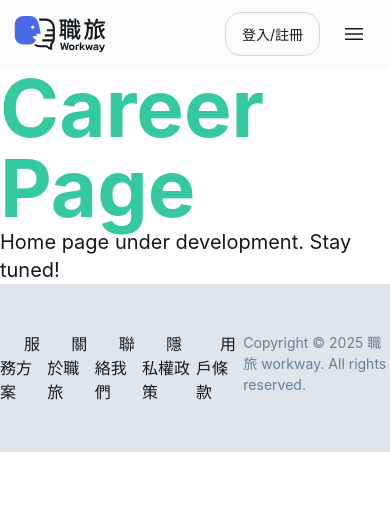
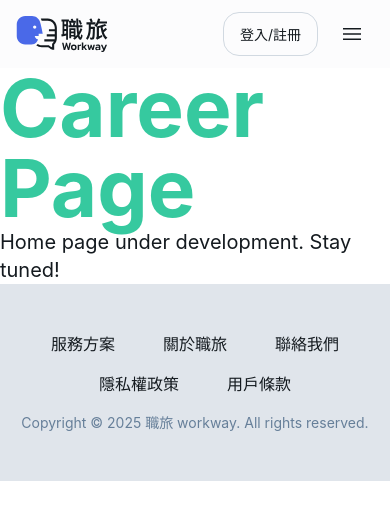
Before and after one commit to JeromeLin222/workway, a React (Vite) app: page /member/career in a window 390 px wide. Shown: the top 520 px of the page. Built offline with nearby package versions, Linux system fonts and the light colour scheme.

Commit message:
fix: update layout styles in Header and Footer components for improved responsiveness
- Adjust padding using clamp for better adaptability across screen sizes
- Modify Footer layout to support flexbox alignment and wrapping of items

```diff
--- a/src/components/common/Footer.jsx
+++ b/src/components/common/Footer.jsx
@@ -3,8 +3,8 @@ export function FooterComponent() {
 	return(
 		<>
 		<div className="bg-natural-90">
-			<div className="max-w-7xl mx-auto py-12 md:px-18 flex justify-between">
-				<ul className="flex">
+			<div className="max-w-7xl mx-auto py-12 px-[clamp(1rem,4vw,4.5rem)] flex flex-col lg:flex-row items-center lg:justify-between">
+				<ul className="flex flex-wrap justify-center gap-y-4 mb-4 lg:mb-0">
 					<li>
 						<NavLink to={"/services"} >
 							<span className="py-2 px-6">服務方案</span>
--- a/src/components/common/Header.jsx
+++ b/src/components/common/Header.jsx
@@ -23,7 +23,7 @@ export function HeaderComponent() {
 
 	return(<>
 		<header className="bg-white">
-			<div className="max-w-7xl py-3 px-[14px] md:px-3 md:px-18 mx-auto flex justify-between items-center">
+			<div className="max-w-7xl py-3 px-[clamp(1rem,4vw,4.5rem)] mx-auto flex justify-between items-center">
 				<NavLink to={"/"}>
 					<img className="hidden md:block" src="/images/logo.svg" alt="logo" />
 					<img className="w-[92px] h-[35.61px] md:hidden" src="/images/logo.svg" alt="logo" />
```
